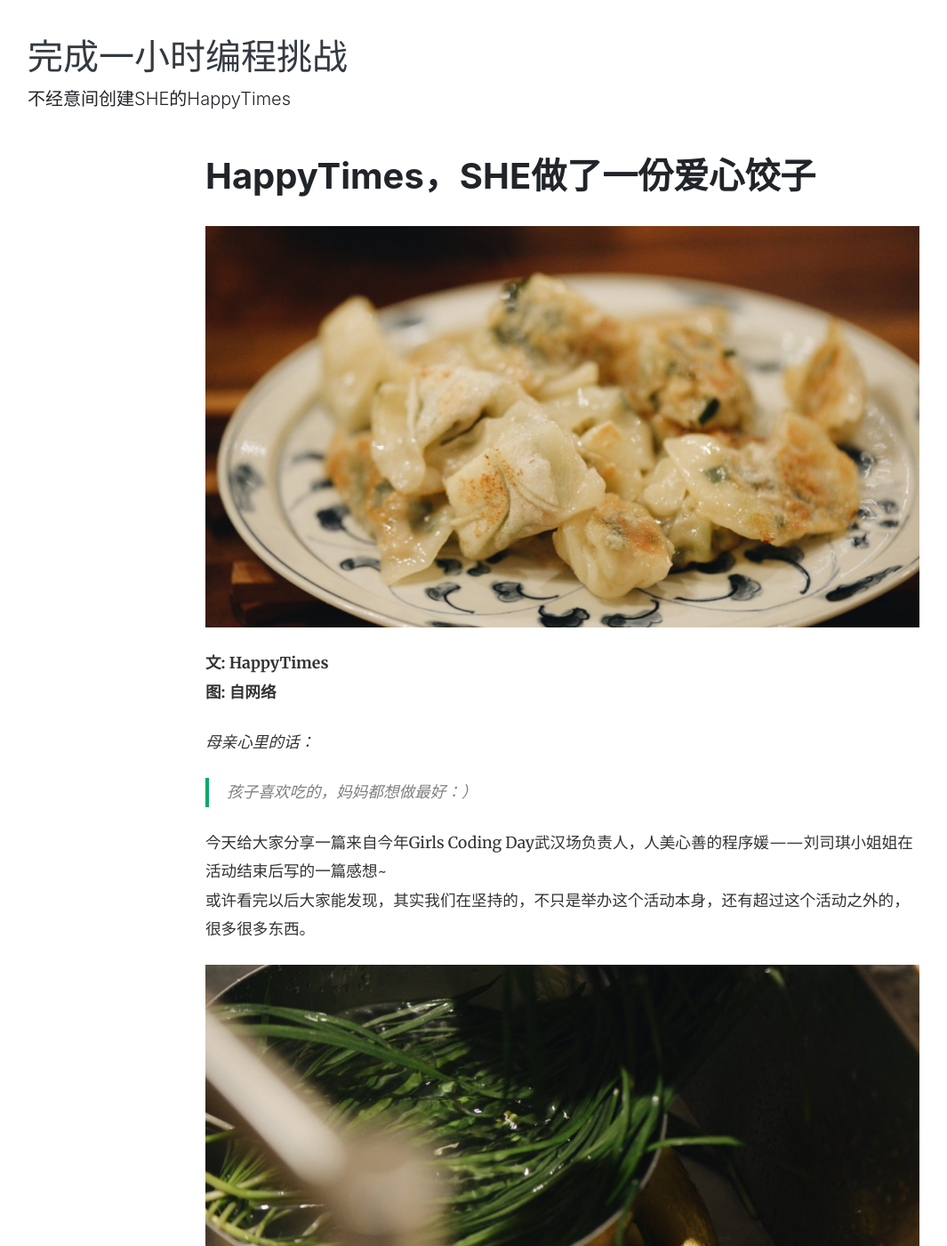
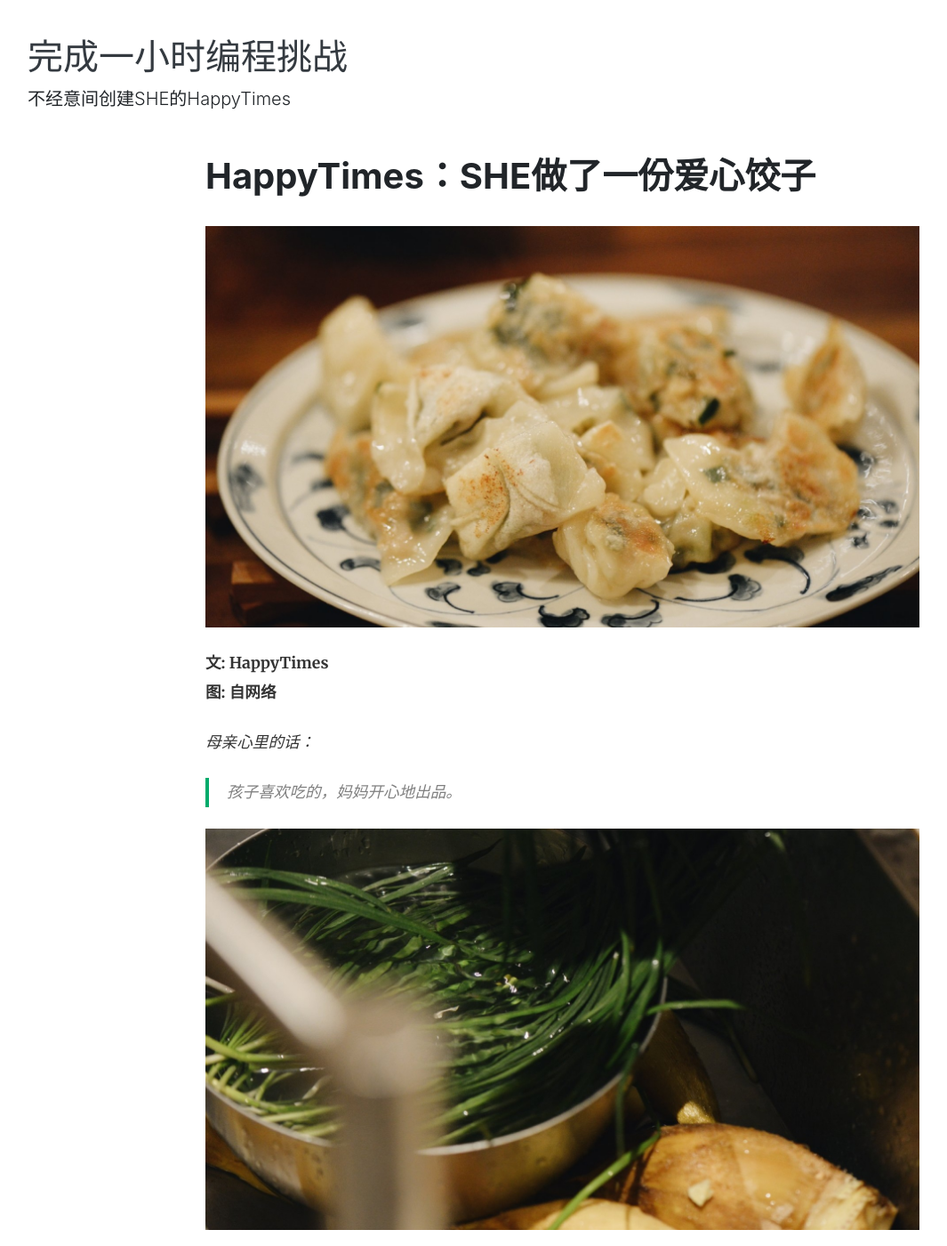
Before and after one commit to Newly6161/Happy-Times, a Jekyll site: the page built from _posts/2021-03-18-foods.md, in a window 1280 px wide and 1400 px high. Shown: the whole window at 89% size, without its empty margins (54-1119 px from the left). Built offline with Jekyll 4.4.1, drawn with Linux system fonts in a browser that asks for light colours; nearby versions of some CDN libraries.

Commit message:
第二次修改

```diff
--- a/_posts/2021-03-18-foods.md
+++ b/_posts/2021-03-18-foods.md
@@ -1,6 +1,6 @@
 ---
 layout: post
-title:  "HappyTimes，SHE做了一份爱心饺子"
+title:  "HappyTimes：SHE做了一份爱心饺子"
 image: "assets/images/210318-010.jpg"
 featured: true
 ---
@@ -11,10 +11,7 @@ featured: true
 
 _母亲心里的话：_
 
-> 孩子喜欢吃的，妈妈都想做最好：）
-
-今天给大家分享一篇来自今年Girls  Coding Day武汉场负责人，人美心善的程序媛——刘司琪小姐姐在活动结束后写的一篇感想~
-或许看完以后大家能发现，其实我们在坚持的，不只是举办这个活动本身，还有超过这个活动之外的，很多很多东西。
+> 孩子喜欢吃的，妈妈开心地出品。
 
 ![001](../assets/images/210318-001.jpg)
 
```
